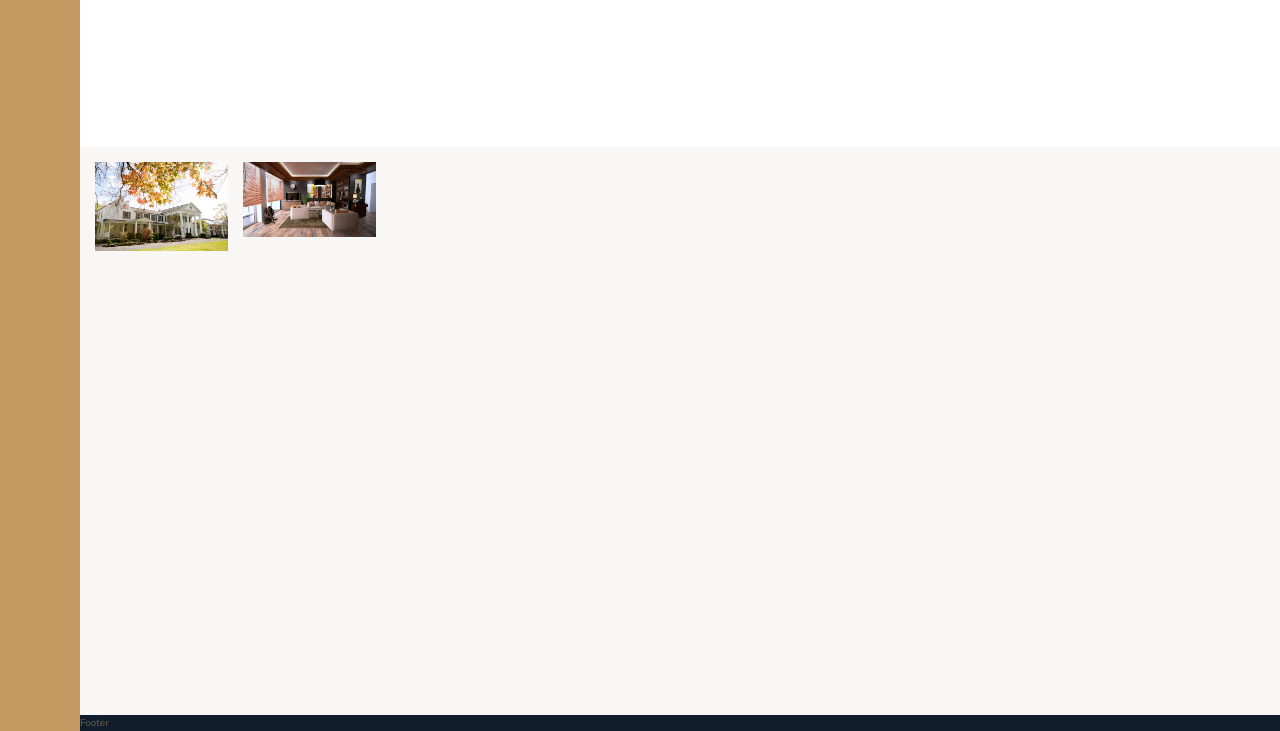
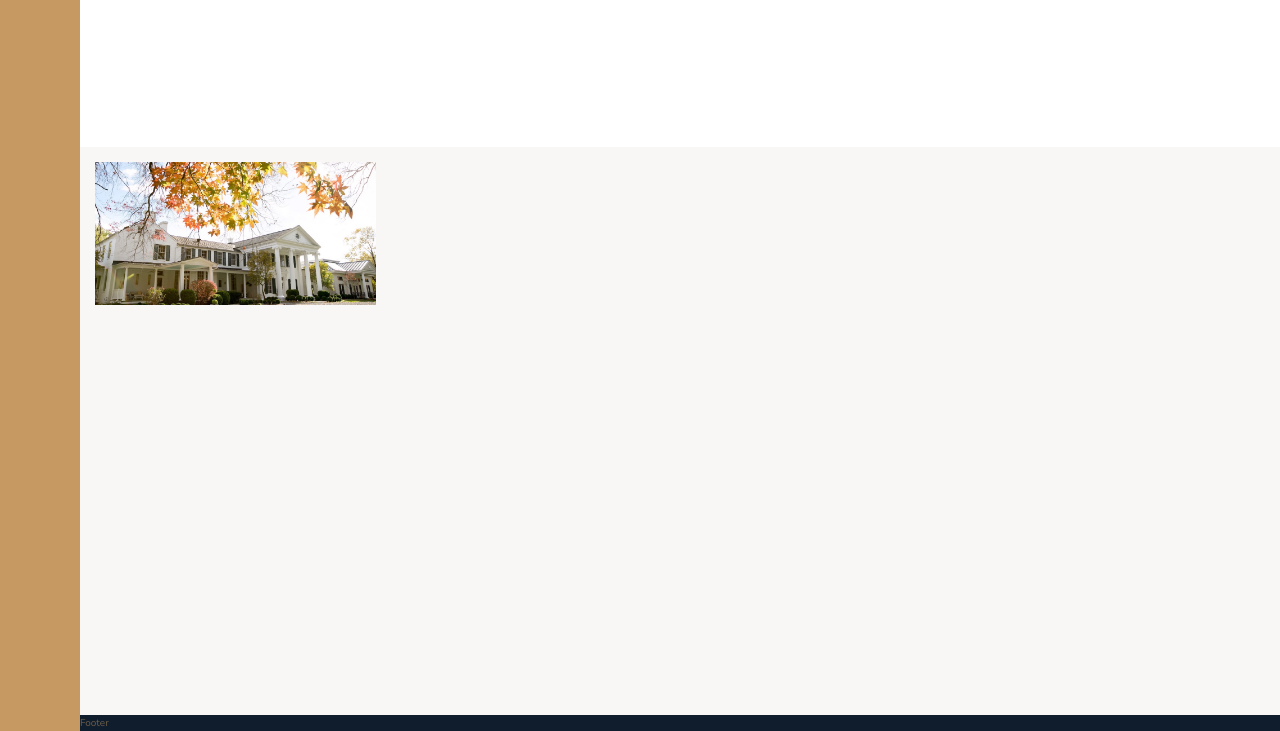
Before and after one commit to BradleyMurrell/nexter, a website: page index.html in a window 1280 px wide. Shown: the part 2925-3656 px from the top of the page. Drawn offline with nearby package versions, Linux system fonts and the light colour scheme.

Commit message:
Redifine gallery grid so that images fit into grid cell

```diff
--- a/index.html
+++ b/index.html
@@ -301,8 +301,9 @@
     </section>
 
     <section class="gallery">
-        <img src="img/gal-1.jpeg" alt="Gallery image 1" class="gallery__img">
-        <img src="img/gal-2.jpeg" alt="Gallery image 2" class="gallery__img">
+        <figure class="gallery__item gallery__item--1">
+            <img src="img/gal-1.jpeg" alt="Gallery image 1" class="gallery__img">
+        </figure>
     </section>
 
     <footer class="footer">
--- a/sass/_gallery.scss
+++ b/sass/_gallery.scss
@@ -8,7 +8,17 @@
     grid-gap: 1.5rem;
     padding: 1.5rem;
 
-    & > * {
+    &__item {
+        &--1 {
+            grid-row: 1 / span 2;
+            grid-column: 1 / span 2;
+        }
+    }
+
+    &__img {
         width: 100%;
+        height: 100%;
+        object-fit: cover;
+        display: block;
     }
 }
```
Also changed, not shown: css/style.css.
